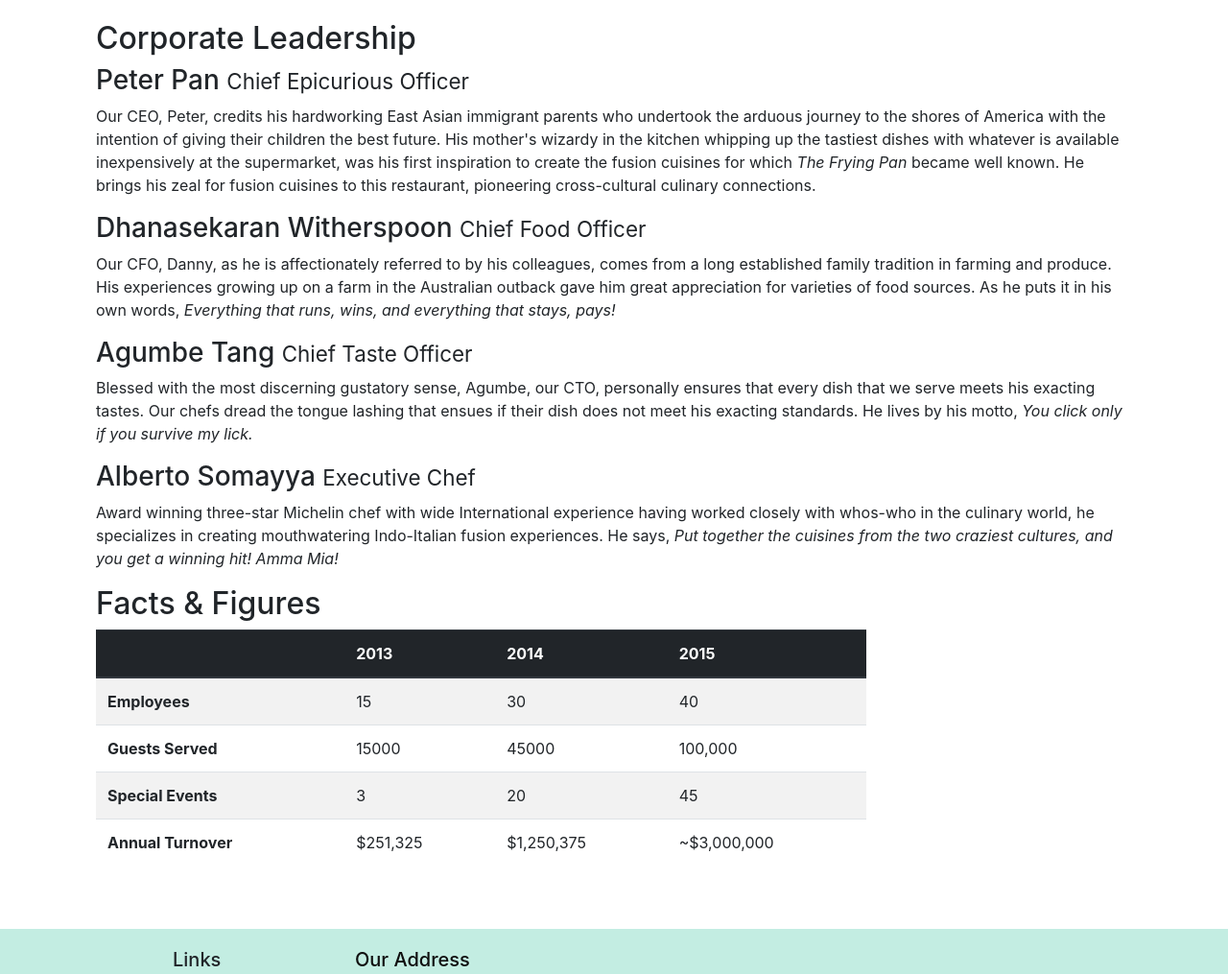
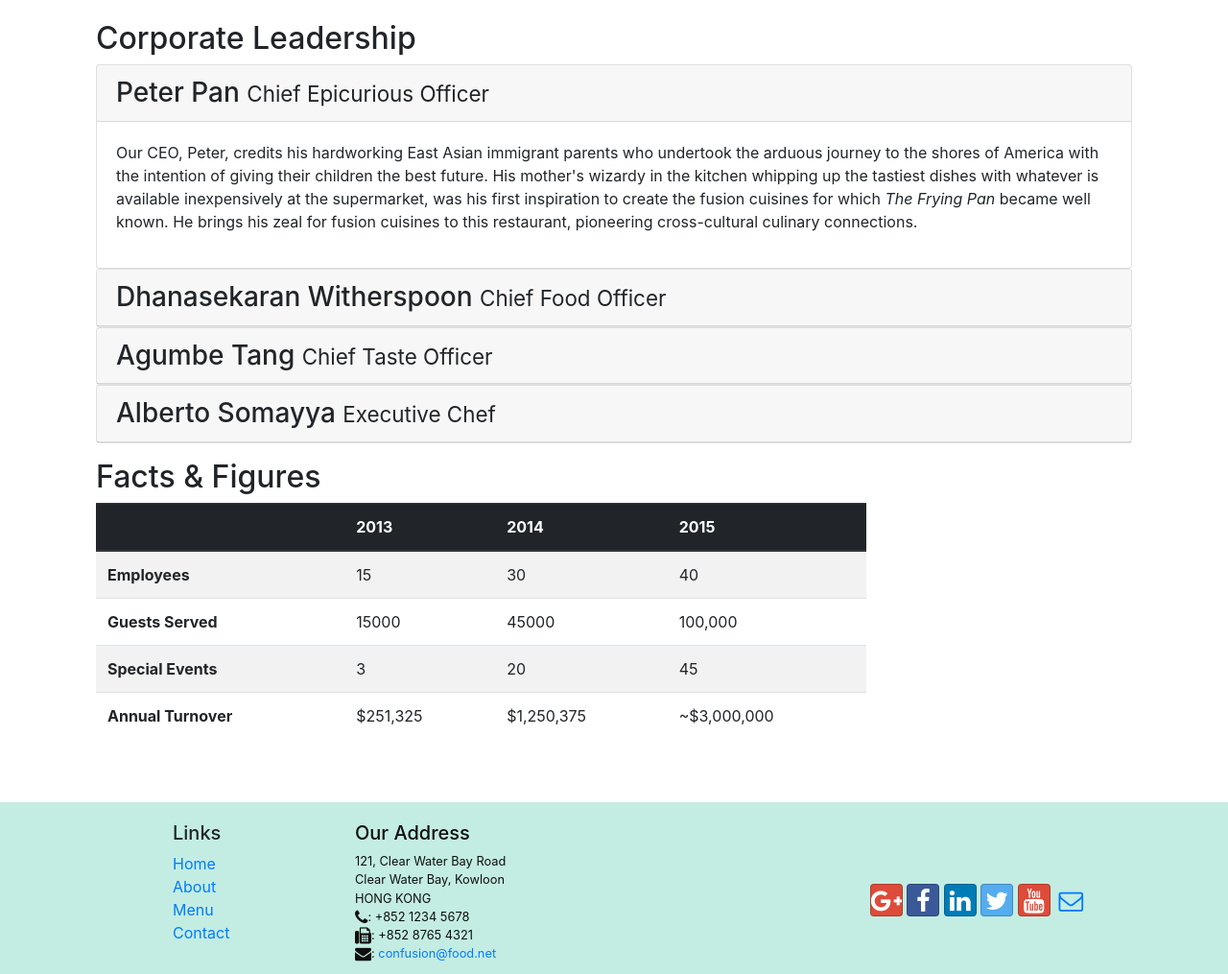
Before and after one commit to Pradyumna-Reddy/ConFusion, a website: page aboutus.html in a window 1280 px wide. Shown: the part 1000-2015 px from the top of the page at 96% size. Drawn offline with nearby package versions, Linux system fonts and the light colour scheme.

Commit message:
Accordion

```diff
--- a/aboutus.html
+++ b/aboutus.html
@@ -44,7 +44,7 @@
                     <img src="img/logo.png" class="img-fluid">
                 </div>
                 <div class="col-12 col-sm-3 align-self-center mt-3">
-                    <a role="button" class="btn btn-sm btn-warning block" href="./index.html#reserve">Reserve Table</a>
+                    <a role="button" class="btn btn-sm btn-warning btn-block" href="./index.html#reserve">Reserve Table</a>
                 </div>
             </div>
         </div>
@@ -104,24 +104,56 @@
         <div class="row row-content row-content align-items-center">
             <div class="col-12">
                 <h2>Corporate Leadership</h2>
-                <h3>Peter Pan <small>Chief Epicurious Officer</small></h3>
-                <div class="d-none d-sm-block">
+
+
+
+                <div id="accordion">
+                    <div class="card">
+                        <div class="card-header" role="tab" id="peterhead">
+                            <h3 class="mb-0"><a data-toggle="collapse" data-target="#peter">Peter Pan <small>Chief Epicurious Officer</small></a></h3>
+                        </div>
+                        <div class="collapse show" id="peter" data-parent="#accordion">
+                            <div class=" card-body d-none d-sm-block">
                                 <p>Our CEO, Peter, credits his hardworking East Asian immigrant parents who undertook the arduous journey to the shores of America with the intention of giving their children the best future. His mother's wizardy in the kitchen whipping up the tastiest dishes with whatever is available inexpensively at the supermarket, was his first inspiration to create the fusion cuisines for which <em>The Frying Pan</em> became well known. He brings his zeal for fusion cuisines to this restaurant, pioneering cross-cultural culinary connections.</p>
                             </div>
-                <h3>Dhanasekaran Witherspoon <small>Chief Food Officer</small></h3>
-                <div class="d-none d-sm-block">
+                        </div>
+                    </div>
+
+                    <div class="card">
+                        <div class="card-header" role="tab" id="dannyhead">
+                            <h3 class="mb-0"><a class="collapsed" data-toggle="collapse" data-target="#danny">Dhanasekaran Witherspoon <small>Chief Food Officer</small></a></h3>
+                        </div>
+                        <div class="collapse" id="danny" data-parent="#accordion">
+                            <div class=" card-body d-none d-sm-block">
                                 <p>Our CFO, Danny, as he is affectionately referred to by his colleagues, comes from a long established family tradition in farming and produce. His experiences growing up on a farm in the Australian outback gave him great appreciation for varieties of food sources. As he puts it in his own words, <em>Everything that runs, wins, and everything that stays, pays!</em></p>
                             </div>
-                <h3>Agumbe Tang <small>Chief Taste Officer</small></h3>
-                <div class="d-none d-sm-block">
+                        </div>
+                    </div>
+
+                    <div class="card">
+                        <div class="card-header" role="tab" id="agumbehead">
+                            <h3 class="mb-0"><a  class="collapsed" data-toggle="collapse" data-target="#agumbe">Agumbe Tang <small>Chief Taste Officer</small></a></h3>
+                        </div>
+                        <div class="collapse" id="agumbe" data-parent="#accordion">
+                            <div class="card-body d-none d-sm-block">
                                 <p>Blessed with the most discerning gustatory sense, Agumbe, our CTO, personally ensures that every dish that we serve meets his exacting tastes. Our chefs dread the tongue lashing that ensues if their dish does not meet his exacting standards. He lives by his motto, <em>You click only if you survive my lick.</em></p>
                             </div>
-                <h3>Alberto Somayya <small>Executive Chef</small></h3>
-                <div class="d-none d-sm-block">
+                        </div>
+                    </div>
+
+                    <div class="card">
+                        <div class="card-header" role="tab" id="albertohead">
+                            <h3 class="mb-0"><a  class="collapsed" data-toggle="collapse" data-target="#alberto">Alberto Somayya <small>Executive Chef</small></a></h3>
+                        </div>
+                        <div class="collapse" id="alberto" data-parent="#accordion">
+                            <div class="card-body d-none d-sm-block">
                                 <p>Award winning three-star Michelin chef with wide International experience having worked closely with whos-who in the culinary world, he specializes in creating mouthwatering Indo-Italian fusion experiences. He says, <em>Put together the cuisines from the two craziest cultures, and you get a winning hit! Amma Mia!</em></p>
                             </div>
                         </div>
-            <div class="col-12 col-sm-9">
+                    </div>
+                    </div>
+                </div>
+            <div class="col-12 col-sm-9 mt-3">
                 <h2>Facts &amp; Figures</h2>
                 <div class="table-responsive">
                     <table class="table table-striped">
--- a/css/styles.css
+++ b/css/styles.css
@@ -42,3 +42,10 @@ body{
     width: 100%;
     padding: 10px 0px;
 }
+
+.tab-content {
+    border-left: 1px solid #ddd;
+    border-right: 1px solid #ddd;
+    border-bottom: 1px solid #ddd;
+    padding: 10px;
+}
```
Also changed, not shown: contactus.html (+1 -1 lines), index.html (+1 -1 lines). Lines whose indentation alone changed are shown as unchanged.
